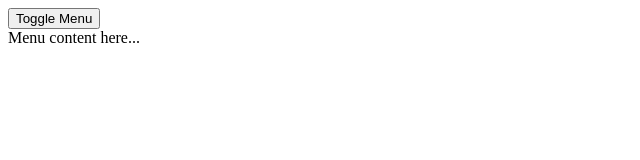
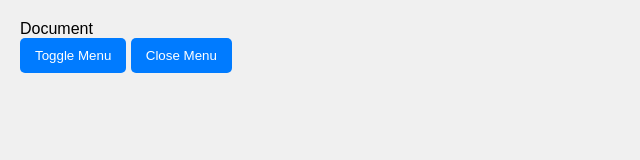
Before and after one commit to 190030207-Ajaykumar/AlpineJS, a plain HTML site: page directive_syntax.html in a window 1280 px wide. Shown: the whole page, without its empty margins (0-640 px from the left). Drawn offline with nearby package versions, Linux system fonts and the light colour scheme.

Commit message:
Update directive_syntax.html

```diff
--- a/directive_syntax.html
+++ b/directive_syntax.html
@@ -1,17 +1,50 @@
 <!DOCTYPE html>
 <html lang="en">
 <head>
+
     <meta charset="UTF-8">
     <meta name="viewport" content="width=device-width, initial-scale=1.0">
-    <title>Document</title>
+    <script defer src="https://cdn.jsdelivr.net/npm/alpinejs@3.x.x/dist/cdn.min.js"></script>
+    <style>
+        body {
+            font-family: Arial, sans-serif;
+            background-color: #f0f0f0;
+            margin: 0;
+            padding: 20px;
+        }
+        button {
+            padding: 10px 15px;
+            background-color: #007bff;
+            color: white;
+            border: none;
+            border-radius: 5px;
+            cursor: pointer;
+        }
+        button:hover {
+            background-color: #0056b3;
+        }
+        /* Hide elements with the x-cloak attribute */
+        [x-cloak] {
+            display: none;
+        }
+        </style>
+    </title>Document</title>
 </head>
 <body>
+    <!-- X-Data -->
     <div x-data="{ open: false }">
-    <button @click="open = !open">Toggle Menu</button>
-
-    <div x-data="open">
-        Menu content here...
+        <!-- x-on: or (@) -->
+        <button @click="open = true">Toggle Menu</button>
+        <button x-on:click="open = false">Close Menu</button>
+        <br/>
+        <!-- x-show && x-transition -->
+        <div x-show="open" x-cloak x-transition style="background-color: white; padding: 20px; border-radius: 5px; margin-top: 10px;">
+            Menu content here...
+            <!-- x-text -->
+            <span x-text="open ? 'Menu is open' : 'Menu is closed'" x-cloak></span>
+        </div>
+        <!-- x-effect -->
+        <div x-effect="console.log('Open state changed:', open)" x-cloak></div>
     </div>
-</div>
 </body>
 </html>
```
